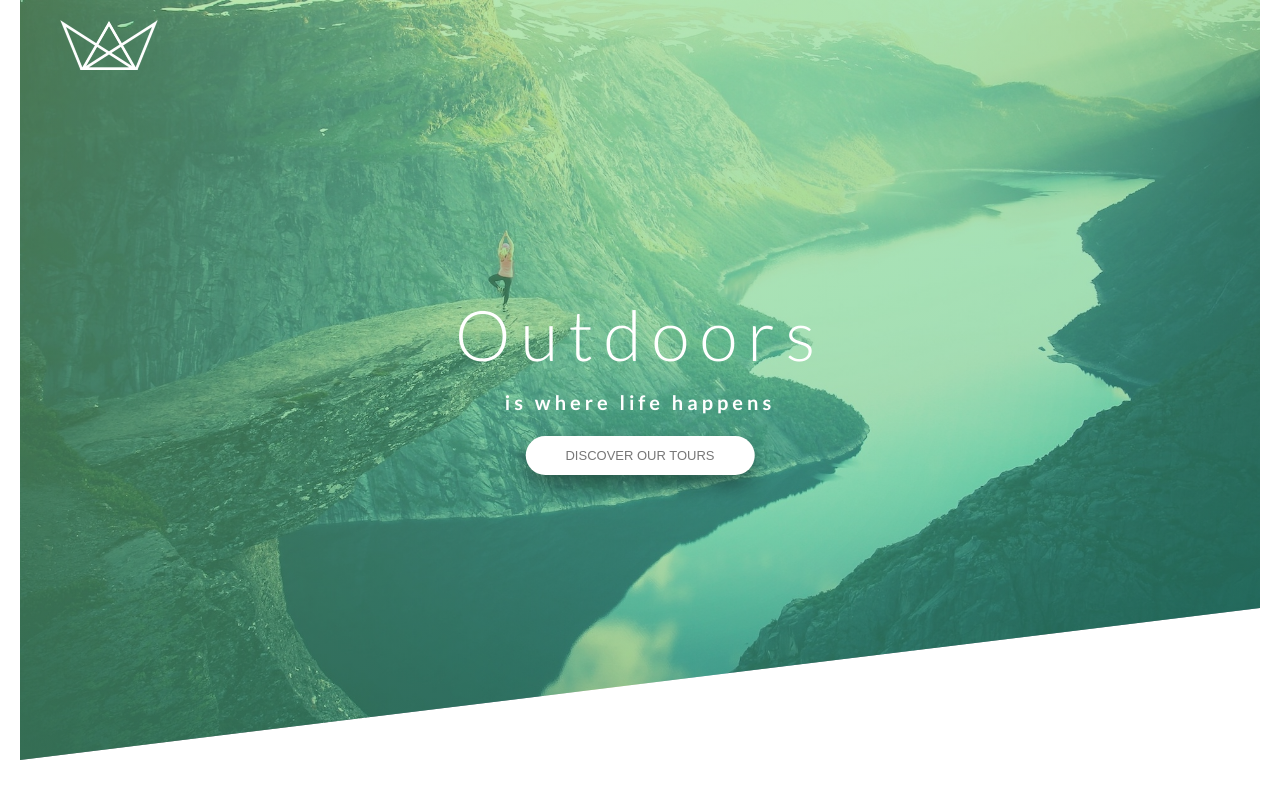
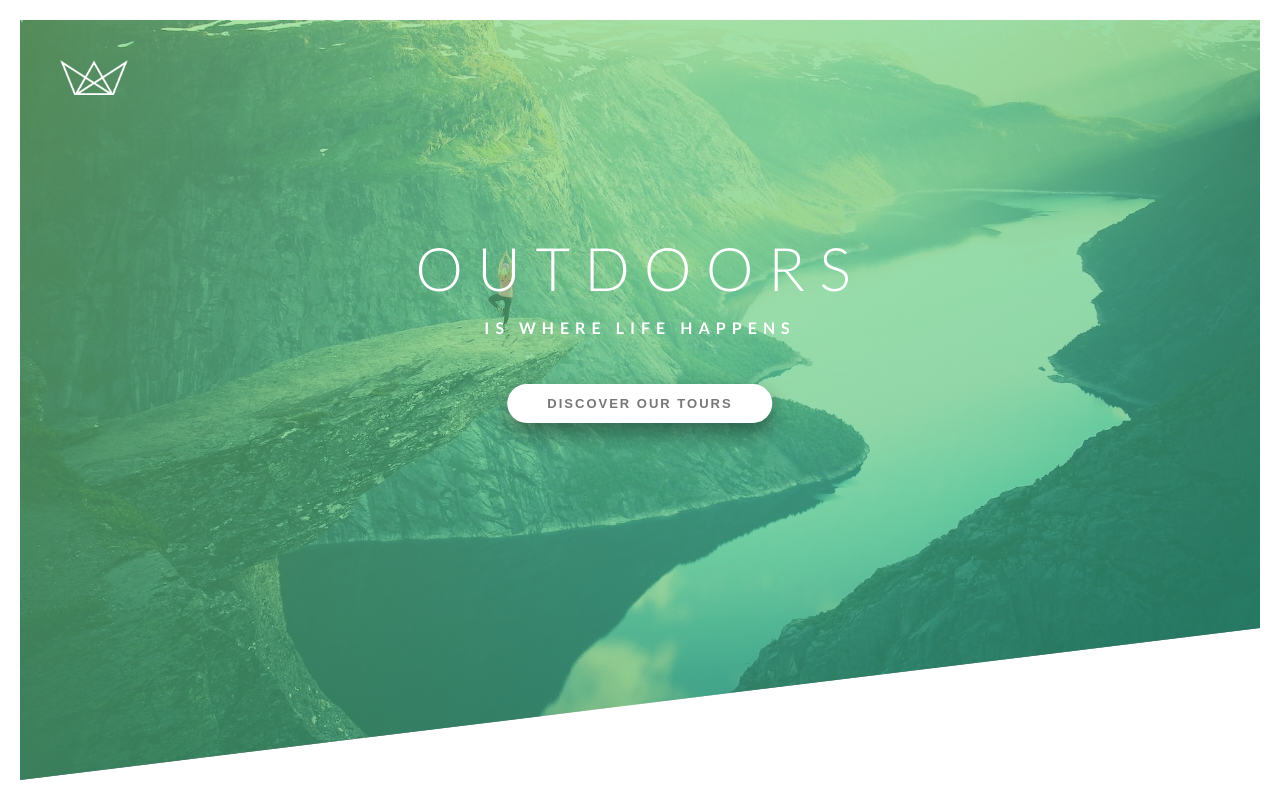
Before and after one commit to Abdallah66hossam/Natours-landing-page, a React (Create React App) app: page / in a window 1280 px wide. Built offline with nearby package versions, Linux system fonts and the light colour scheme.

Commit message:
changing in header style

```diff
--- a/src/components/UI/button.scss
+++ b/src/components/UI/button.scss
@@ -12,10 +12,13 @@
   display: inline-block;
   box-shadow: 0 1rem 2rem rgba(color.$color-black, 0.4);
   transition: 0.2s;
-  margin-top: 1.5rem;
+  margin-top: 4rem;
+
   a {
     text-decoration: none;
     color: color.$grey-dark;
+    font-weight: 700;
+    letter-spacing: 0.2rem;
   }
   &:hover {
     transform: translateY(-0.5rem);
--- a/src/components/header/style/banner.module.scss
+++ b/src/components/header/style/banner.module.scss
@@ -18,19 +18,20 @@
   .__text-box {
     position: absolute;
     left: 50%;
-    top: 50%;
+    top: 40%;
     transform: translate(-50%, -50%);
     text-align: center;
+    text-transform: uppercase;
     .heading span {
-      font-size: 7rem;
-      letter-spacing: 1rem;
+      font-size: 6rem;
+      letter-spacing: 1.4rem;
       padding: 0.7rem 0;
       display: block;
       font-weight: 300;
       &:last-child {
-        font-size: 2rem;
+        font-size: 1.6rem;
         font-weight: 700;
-        letter-spacing: 0.4rem;
+        letter-spacing: 0.6rem;
       }
     }
   }
--- a/src/components/header/style/nav.module.scss
+++ b/src/components/header/style/nav.module.scss
@@ -1,8 +1,8 @@
 .nav {
   position: absolute;
   z-index: 1;
-  padding: 2rem 4rem;
+  padding: 4rem;
   & .__logo {
-    height: 5rem;
+    height: 3.5rem;
   }
 }
--- a/src/main.scss
+++ b/src/main.scss
@@ -1,8 +1,8 @@
 // colors
 
-$light-green: rgb(126, 213, 111, 0.5);
+$light-green: rgb(126, 213, 111, 0.6);
 $medium-green: #55c57a;
-$dark-green: rgb(40, 180, 133, 0.5);
+$dark-green: rgb(40, 180, 133, 0.6);
 
 $color-white: #fff;
 $grey-dark: #777;
@@ -19,6 +19,6 @@ html {
 body {
   font-family: "Lato", sans-serif;
   color: $color-white;
-  margin: 0 2rem;
+  margin: 2rem;
   font-weight: 400;
 }
```
